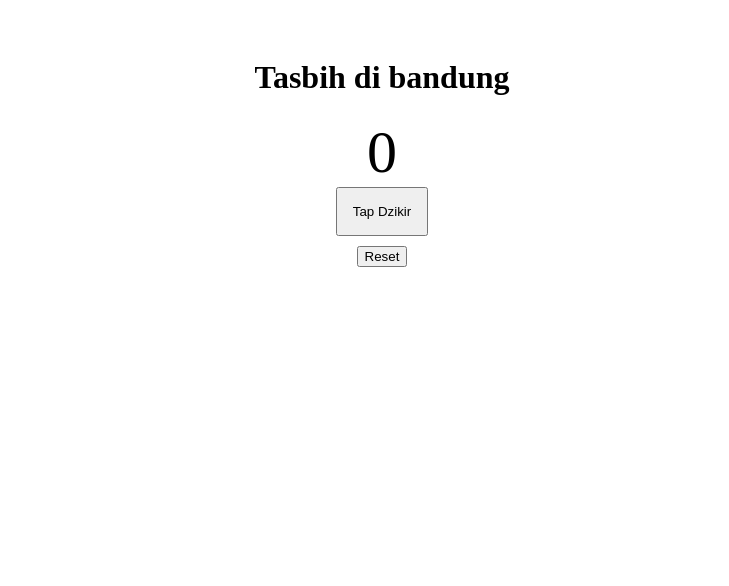
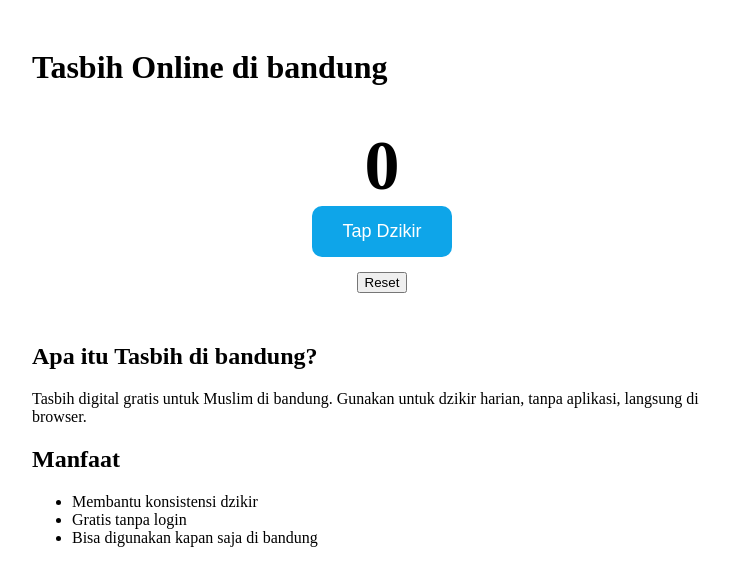
Before and after one commit to guxinshen/tasbih, a Next.js app: page /bandung/tasbih in a window 1280 px wide. Shown: the top 586 px of the page, without its empty margins (258-987 px from the left). Built offline with nearby package versions, Linux system fonts and the light colour scheme.

Commit message:
Update tasbih.js

```diff
--- a/pages/[city]/tasbih.js
+++ b/pages/[city]/tasbih.js
@@ -22,25 +22,55 @@ export default function Tasbih({ city }) {
   };
 
   return (
-    <div style={{ textAlign: "center", padding: 30 }}>
-      <h1>Tasbih di {city}</h1>
+    <div style={{ maxWidth: 700, margin: "0 auto", padding: 20 }}>
 
-      <div style={{ fontSize: 60 }}>{count}</div>
+      {/* SEO H1 */}
+      <h1>Tasbih Online di {city}</h1>
 
-      <button onClick={add} style={{ padding: 15 }}>
-        Tap Dzikir
-      </button>
+      {/* 核心行为 */}
+      <div style={{ textAlign: "center", marginTop: 40 }}>
+        <div style={{ fontSize: 70, fontWeight: "bold" }}>{count}</div>
 
-      <br />
+        <button
+          onClick={add}
+          style={{
+            padding: "15px 30px",
+            fontSize: 18,
+            background: "#0ea5e9",
+            color: "#fff",
+            border: "none",
+            borderRadius: 10
+          }}
+        >
+          Tap Dzikir
+        </button>
 
-      <button onClick={reset} style={{ marginTop: 10 }}>
-        Reset
-      </button>
+        <div>
+          <button onClick={reset} style={{ marginTop: 15 }}>
+            Reset
+          </button>
+        </div>
+      </div>
+
+      {/* SEO内容区（非常重要） */}
+      <section style={{ marginTop: 50 }}>
+        <h2>Apa itu Tasbih di {city}?</h2>
+        <p>
+          Tasbih digital gratis untuk Muslim di {city}. Gunakan untuk dzikir harian,
+          tanpa aplikasi, langsung di browser.
+        </p>
+
+        <h2>Manfaat</h2>
+        <ul>
+          <li>Membantu konsistensi dzikir</li>
+          <li>Gratis tanpa login</li>
+          <li>Bisa digunakan kapan saja di {city}</li>
+        </ul>
+      </section>
     </div>
   );
 }
 
-// SSR 获取 city 参数
 export async function getServerSideProps(context) {
   return {
     props: {
```
